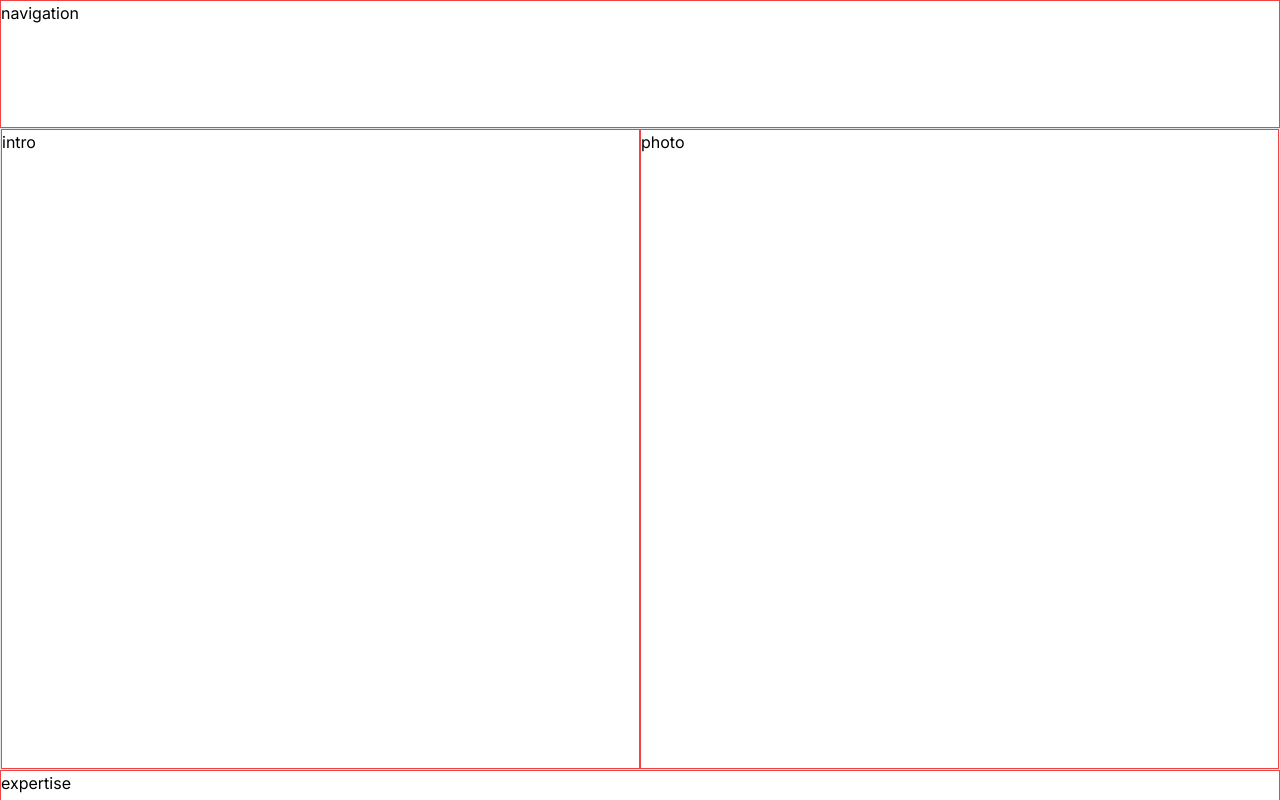
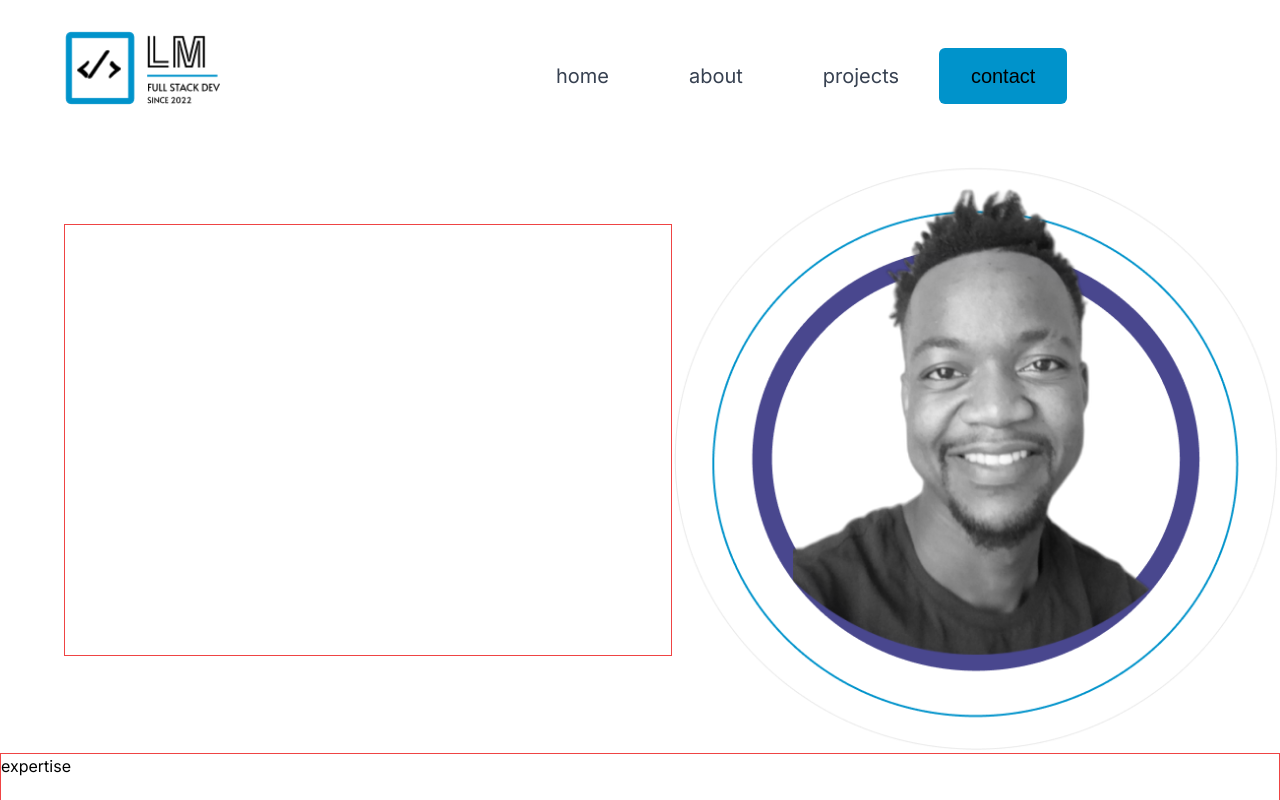
Before and after one commit to Luyanda-Madonsela/porfolio_website, a Next.js app: page / in a window 1280 px wide. Shown: the top 800 px of the page. Built offline with nearby package versions, Linux system fonts and the light colour scheme.

Commit message:
working navigation

```diff
--- a/src/app/layout.tsx
+++ b/src/app/layout.tsx
@@ -7,6 +7,8 @@ const inter = Inter({
   subsets: ["latin"],
   variable: "--font-sans",
 });
+
+
 
 export const metadata = {
   title: "Luyanda Madonsela",
--- a/src/app/page.tsx
+++ b/src/app/page.tsx
@@ -1,16 +1,24 @@
-
+import Image from 'next/image'
+import Link from 'next/link'
+import Button from '../components/Button';
+import welcome_selfie from '/public/images/welcome-selfie.png'
 
 export default function Home() {
 
   return (
-    <main className="flex min-h-screen flex-col items-center">
-      <div className=" flex flex-row border min-h-0 w-full">
-          <div className="flex border border-red-500 h-160 w-1/2">
-          intro
+    <main className="flex min-h-screen flex-col ">
+      <div className=" flex flex-row min-h-0 w-full items-center content-center justify-center pl-16">
+          <div className="flex h-112 w-1/2 border border-red-500">
+
           </div>
 
-          <div className="flex border border-red-500 h-160 w-1/2">
-          photo
+          <div className="flex items-center content-center justify-center min-h-160 w-1/2">
+          <Image
+              src={welcome_selfie}
+              width={650}
+              height={650}
+              alt="Luyanda Madonsela"
+            />
           </div>
 
       </div>
--- a/src/components/Button.tsx
+++ b/src/components/Button.tsx
@@ -0,0 +1,14 @@
+import Link from 'next/link'
+
+type ButtonProps = {
+    text: string;
+    href: string;
+   };
+
+   const Button: React.FC<ButtonProps> = ({ text, href }) => {
+    return (
+        <Link href={href}><div className='flex items-center content-center justify-center ml-10 h-14 w-32 rounded-md bg-butt-color font-poppins'>{text}</div></Link>
+    );
+   };
+
+   export default Button;
--- a/src/components/Footer.tsx
+++ b/src/components/Footer.tsx
@@ -2,8 +2,9 @@
 
 const Footer = () => {
     return (
-        <div className="flex border border-red-500 h-32 w-full">
-        footer
+        <div className="flex border h-32 w-full bg-butt-color">
+
+
         </div>
     )
 }
--- a/src/components/Navigation.tsx
+++ b/src/components/Navigation.tsx
@@ -1,9 +1,33 @@
 "use client"
+
+import Image from 'next/image'
+import Link from 'next/link'
+import logo from '/public/images/logo.png'
+import Button from '../components/Button';
 
 const Navigation = () => {
     return (
-        <div className="flex border border-red-500 h-32 w-full">
-        navigation
+        <div className="flex h-32 w-full pl-14 pt-6 font-poppins-500 text-xl ">
+          <div>
+          <Link href="/">
+          <Image
+              src={logo}
+              width={180}
+              height={100}
+              alt="Personal Logo"
+            />
+          </Link>
+          </div>
+
+          <div className='flex justify-center items-center content-center ml-80'>
+            <ul className='flex gap-20 text-gray-700'>
+                <li><Link href="/">home</Link></li>
+                <li><Link href="/about">about</Link></li>
+                <li><Link href="/portfolio">projects</Link></li>
+            </ul>
+            <Button text="contact" href="/contact"></Button>
+          </div>
+
         </div>
     )
 }
--- a/tailwind.config.ts
+++ b/tailwind.config.ts
@@ -7,10 +7,16 @@ export default {
     extend: {
       fontFamily: {
         sans: ["var(--font-sans)", ...fontFamily.sans],
+        'poppins': ['Poppins', 'sans-serif'],
+      },
+
+      colors: {
+        'butt-color': '#0093CB',
       },
 
       height: {
         '96': '24rem',
+        '112': '27rem',
         '128': '32rem',
         '140': '35rem',
         '160': '40rem',
@@ -43,6 +49,9 @@ export default {
         '1000': '250rem',
       }
     },
+
+
+
   },
   plugins: [],
 } satisfies Config;
```
Also changed, not shown: public/images/welcome-selfie.png (added).
